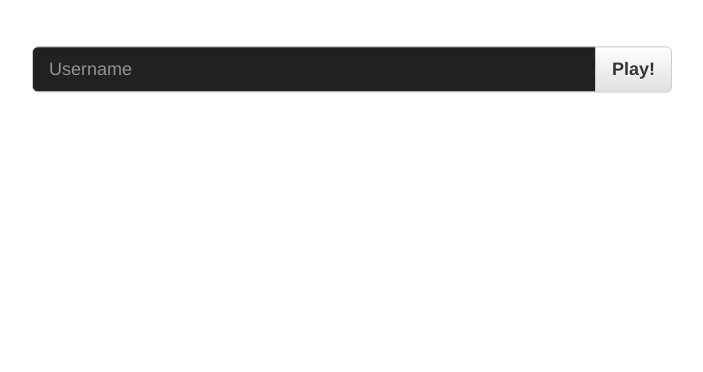
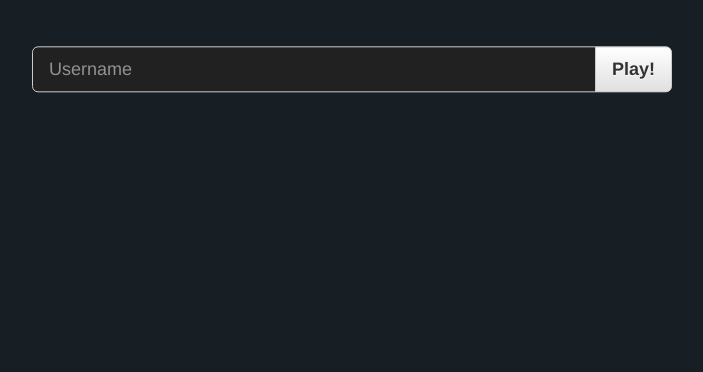
Before and after one commit to ryanmpelletier/tank-game, a website built with webpack: page src/client/index.html in a window 1280 px wide. Shown: the part 428-800 px from the top of the page, without its empty margins (288-991 px from the left). Built offline with nearby package versions, Linux system fonts and the light colour scheme.

Commit message:
Re-idented file. Added class to make background dark to <body>.

```diff
--- a/src/client/index.html
+++ b/src/client/index.html
@@ -6,7 +6,7 @@
         <link rel="stylesheet" href="css/bootstrap-theme.min.css"/>
         <script src="js/app.js"></script>
     </head>
-   <body>
+    <body class="dark-background">
         <!-- tabindex attribute is necessary for canvas to receive key input -->
         <canvas id="game_canvas" tabindex="1"></canvas>
         <img id='background_image' src="img/background-v2.png" style="display: none;"/>
```
Lines whose indentation alone changed are shown as unchanged.
